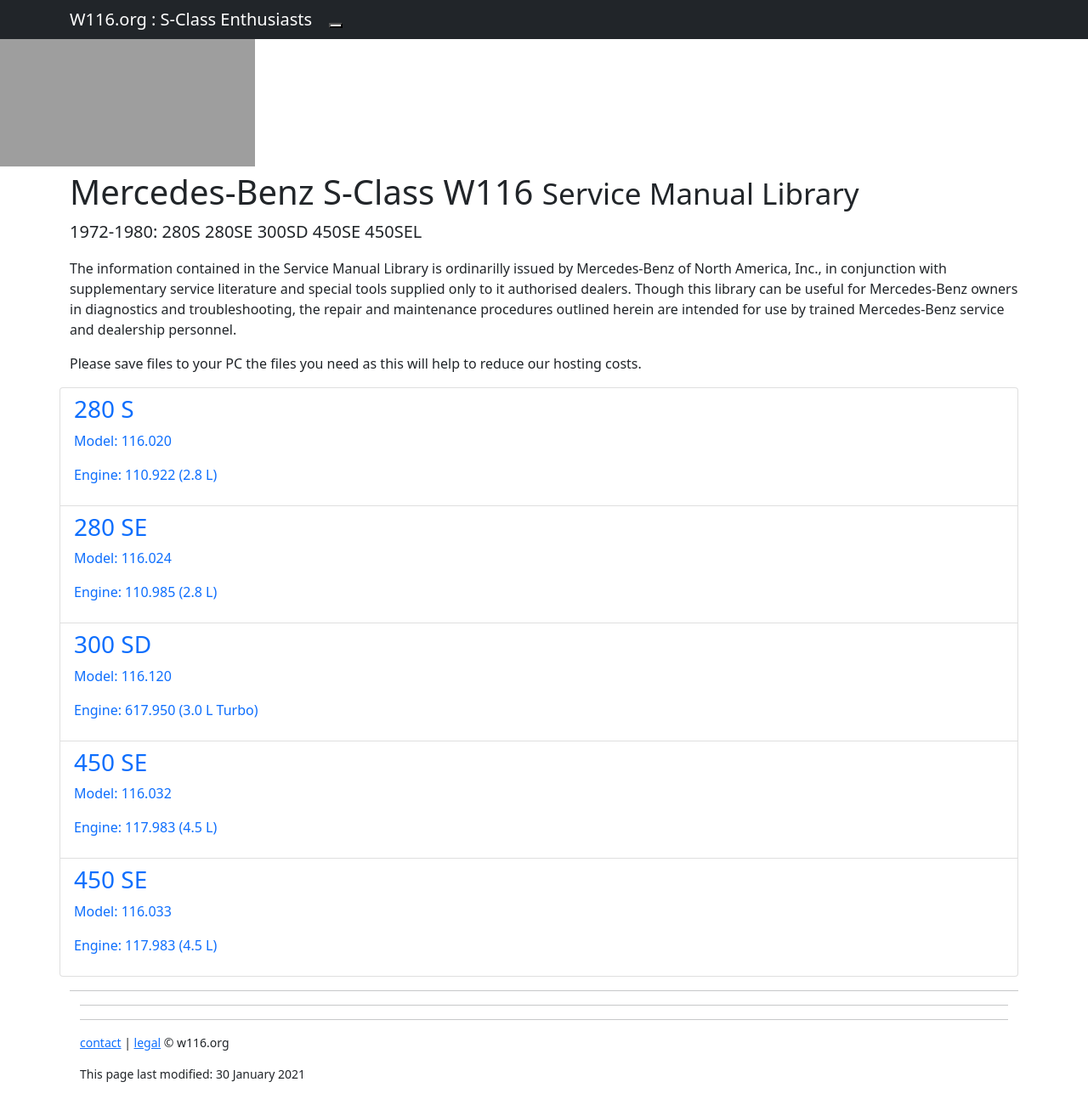
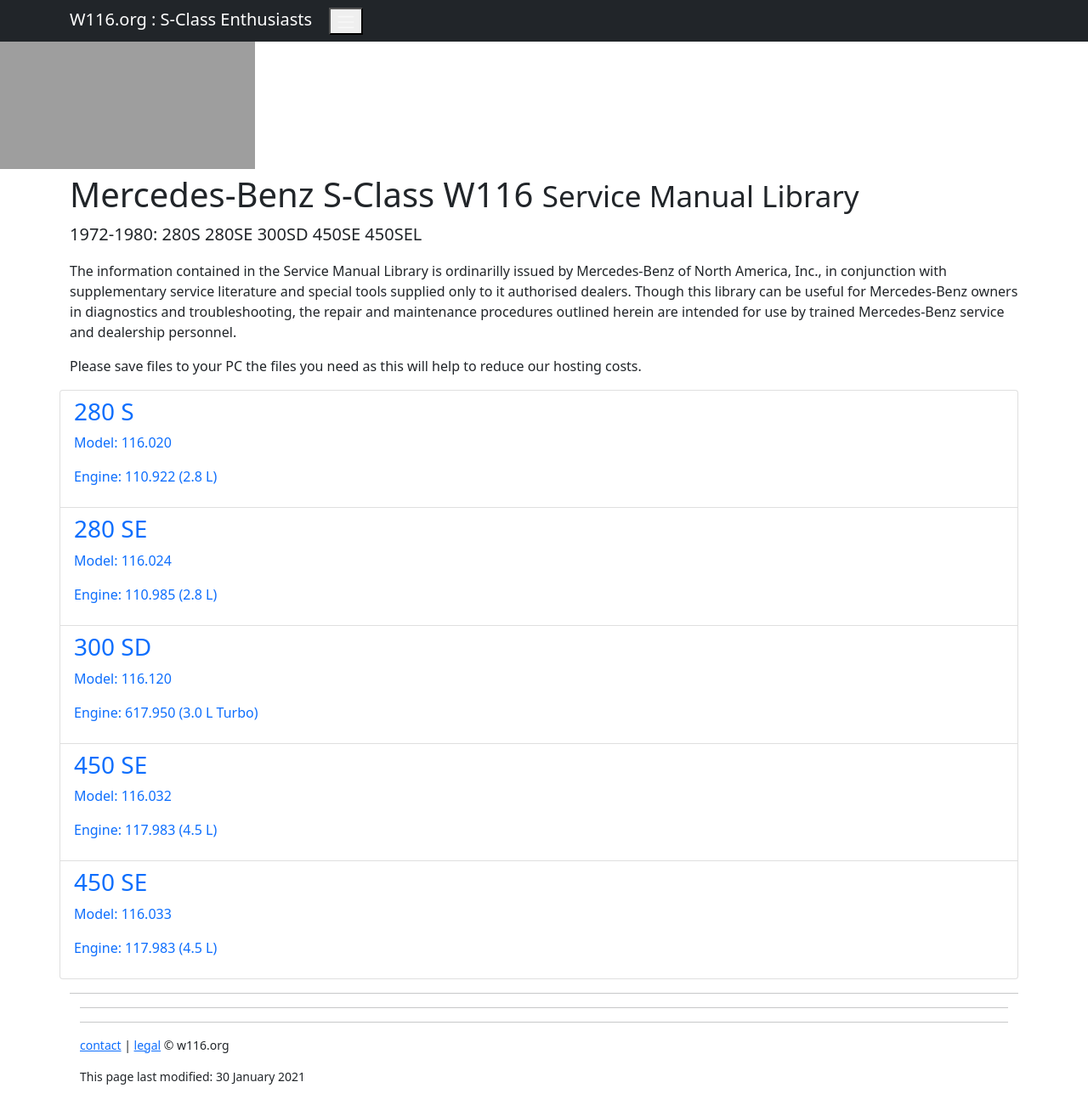
Before and after one commit to W116org/handbook, a Jekyll site: the page built from index.html, in a window 1280 px wide. Shown: the whole page at 85% size. Built offline with Jekyll 4.4.1, drawn with Linux system fonts in a browser that asks for light colours; comment, search, counter and statistics services are not loaded; grey boxes are pictures that could not be loaded.

Commit message:
Update navbar.html

```diff
--- a/_includes/navbar.html
+++ b/_includes/navbar.html
@@ -2,20 +2,18 @@
      <div class="container">
           <div class="navbar-header">
                <a href="/" class="navbar-brand">W116.org : S-Class Enthusiasts</a>
-               <button class="navbar-toggle" type="button" data-toggle="collapse" data-target="#navbar-main">
-                    <span class="icon-bar"></span>
-                    <span class="icon-bar"></span>
-                    <span class="icon-bar"></span>
+               <button class="navbar-toggle" type="button" data-bs-toggle="collapse" data-bs-target="#navbar-main">
+                    <span class="navbar-toggler-icon"></span>
                </button>
           </div>
           <div class="navbar-collapse collapse" id="navbar-main">
                <ul class="nav navbar-nav navbar-right">
-                    <li><a href="//forum.w116.org/">forum</a></li>
-                    <li><a href="//gallery.w116.org/">gallery</a></li>
-                    <li><a href="/tech/">technical</a></li>
-                    <li><a href="/library/">library</a></li>
-                    <li class="dropdown">
-                         <a href="" class="dropdown-toggle" data-toggle="dropdown"><i class="glyphicon glyphicon-search"></i></a>
+                    <li class="nav-item"><a class="nav-link" href="//forum.w116.org/">forum</a></li>
+                    <li class="nav-item"><a class="nav-link" href="//gallery.w116.org/">gallery</a></li>
+                    <li class="nav-item"><a class="nav-link" href="//www.w116.org/tech/">technical</a></li>
+                    <li class="nav-item"><a class="nav-link" href="//www.w116.org/library/">library</a></li>
+                    <li class="nav-item dropdown">
+                         <a href="" class="nav-link dropdown-toggle" data-toggle="dropdown"><i class="dropdown-item glyphicon glyphicon-search"></i></a>
 {% include search_g.html %}
                     </li>
                </ul>
```
